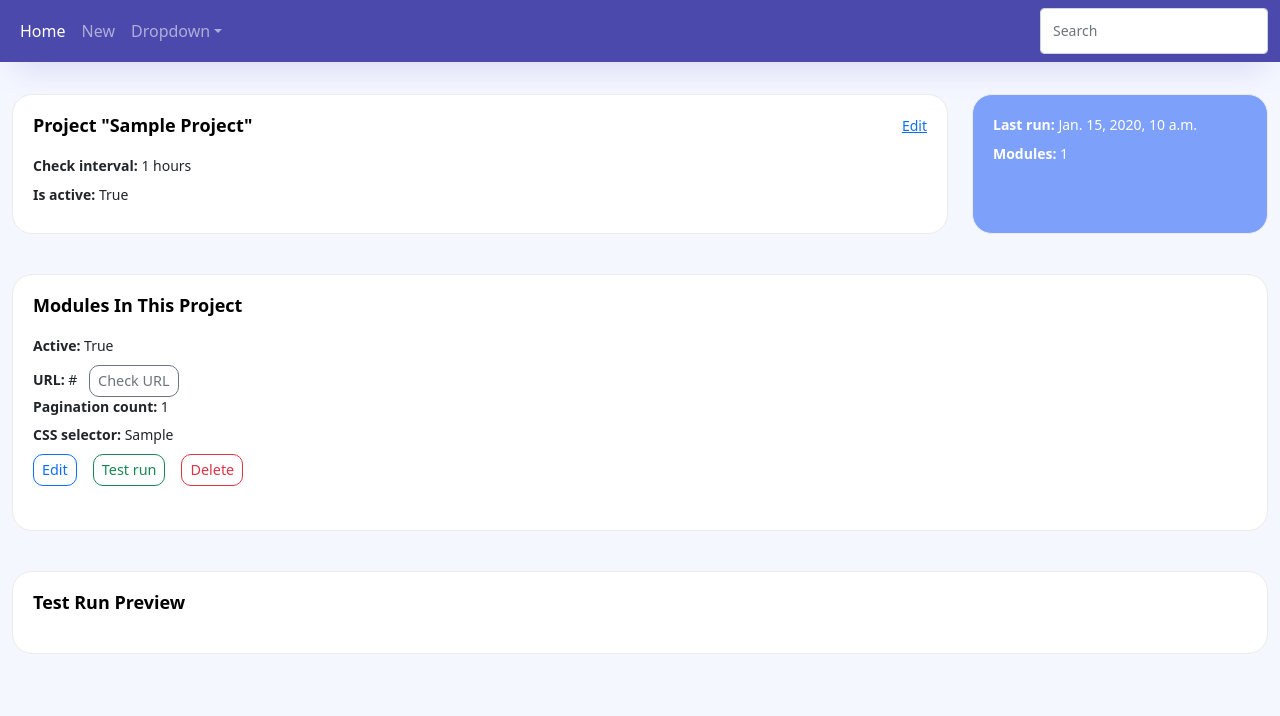
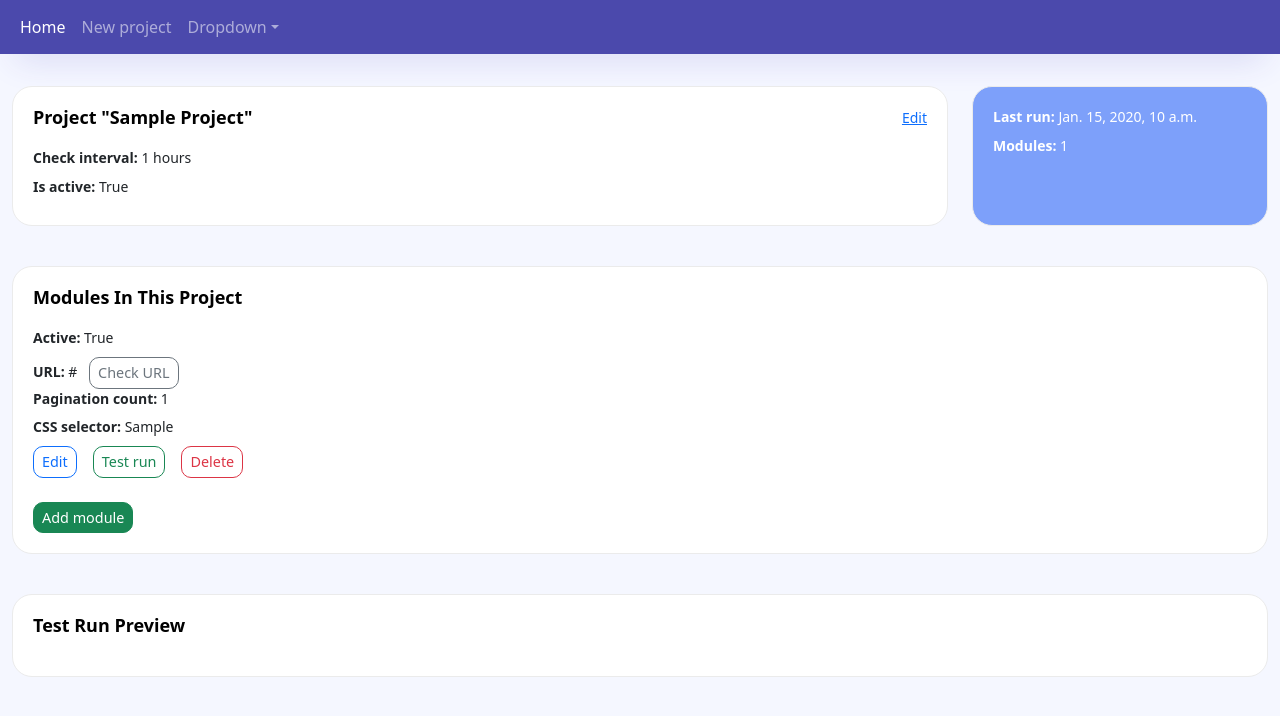
Before and after one commit to VetalM84/django_site_monitor, a Django app: page /project/1/ in a window 1280 px wide. Shown: the top 716 px of the page. Run offline with Django 4.2, Linux system fonts and the light colour scheme; tables that the repository leaves empty hold one stand-in row (values such as "Sample post"); some libraries are stand-ins or nearby versions.

Commit message:
Add HTMX new module creation

```diff
--- a/apps/monitor/forms.py
+++ b/apps/monitor/forms.py
@@ -50,7 +50,7 @@ class ProjectModuleForm(forms.ModelForm):
         widget=forms.NumberInput(attrs={"class": "form-control"}),
     )
     css_selector = forms.CharField(
-        required=False, widget=forms.TextInput(attrs={"class": "form-control"})
+        required=True, widget=forms.TextInput(attrs={"class": "form-control"})
     )
     is_active = forms.BooleanField(
         required=False, widget=forms.CheckboxInput(attrs={"class": "form-check"})
--- /dev/null
+++ b/apps/monitor/templates/monitor/_add_module.html
@@ -0,0 +1,6 @@
+<form id="new-module-form" class="mb-3" hx-post="{% url "htmx-add-module" project.pk %}" hx-target="this" hx-swap="outerHTML">
+    {% csrf_token %}
+    {{ form.as_div }}
+    <button type="submit" class="btn btn-primary">Submit</button>
+    <button onclick="deleteForm('new-module-form')" class="btn btn-secondary">Cancel</button>
+</form>
--- a/apps/monitor/templates/monitor/project.html
+++ b/apps/monitor/templates/monitor/project.html
@@ -32,6 +32,10 @@
                         {% include "monitor/_module_data.html" %}
                     {% endfor %}
                     <!-- htmx get/edit module data END -->
+                    <button hx-get="{% url "htmx-add-module" project.pk %}" hx-target="this" hx-trigger="click"
+                            hx-swap="beforebegin"
+                            class="btn btn-success btn-sm">Add module
+                    </button>
                 </div>
             </div>
         </div>
@@ -58,4 +62,15 @@
             }
         });
     </script>
+    <script>
+        <!-- delete form from DOM by clicking Cancel button -->
+        function deleteForm(id) {
+            const element = document.getElementById(id);
+            if (element) {
+                element.remove();
+                return true;
+            }
+            return false;
+        }
+    </script>
 {% endblock %}
--- a/apps/monitor/urls.py
+++ b/apps/monitor/urls.py
@@ -11,6 +11,7 @@ from apps.monitor.views import (
     htmx_get_project,
     htmx_test_run_module,
     index,
+    htmx_add_module,
 )
 
 urlpatterns = [
@@ -21,13 +22,14 @@ urlpatterns = [
 htmx_patterns = [
     path("call_url/", htmx_call_url, name="htmx-call-url"),
     path("project/<int:project_id>/edit/", htmx_edit_project, name="htmx-edit-project"),
-    path("get-project/<int:project_id>/", htmx_get_project, name="htmx-get-project"),
+    path("project/<int:project_id>/get/", htmx_get_project, name="htmx-get-project"),
+    path("module/<int:project_id>/add/", htmx_add_module, name="htmx-add-module"),
+    path("module/<int:module_id>/", htmx_get_module, name="htmx-get-module"),
     path("module/<int:module_id>/run/", htmx_test_run_module, name="htmx-test-module"),
     path(
         "module/<int:module_id>/delete/", htmx_delete_module, name="htmx-delete-module"
     ),
     path("module/<int:module_id>/edit/", htmx_edit_module, name="htmx-edit-module"),
-    path("get-module/<int:module_id>/", htmx_get_module, name="htmx-get-module"),
 ]
 
 urlpatterns += htmx_patterns
--- a/templates/base.html
+++ b/templates/base.html
@@ -26,7 +26,7 @@
                         <a class="nav-link active" aria-current="page" href="{% url "index" %}">Home</a>
                     </li>
                     <li class="nav-item">
-                        <a class="nav-link" href="{% url "new-project" %}">New</a>
+                        <a class="nav-link" href="{% url "new-project" %}">New project</a>
                     </li>
                     <li class="nav-item dropdown">
                         <a class="nav-link dropdown-toggle" href="#" data-bs-toggle="dropdown" aria-expanded="false">Dropdown</a>
@@ -37,9 +37,6 @@
                         </ul>
                     </li>
                 </ul>
-                <form role="search">
-                    <input class="form-control" type="search" placeholder="Search" aria-label="Search">
-                </form>
             </div>
         </div>
     </nav>
```
Also changed, not shown: apps/monitor/views.py (+29 -8 lines), apps/monitor/utils/__init__.py (added).
